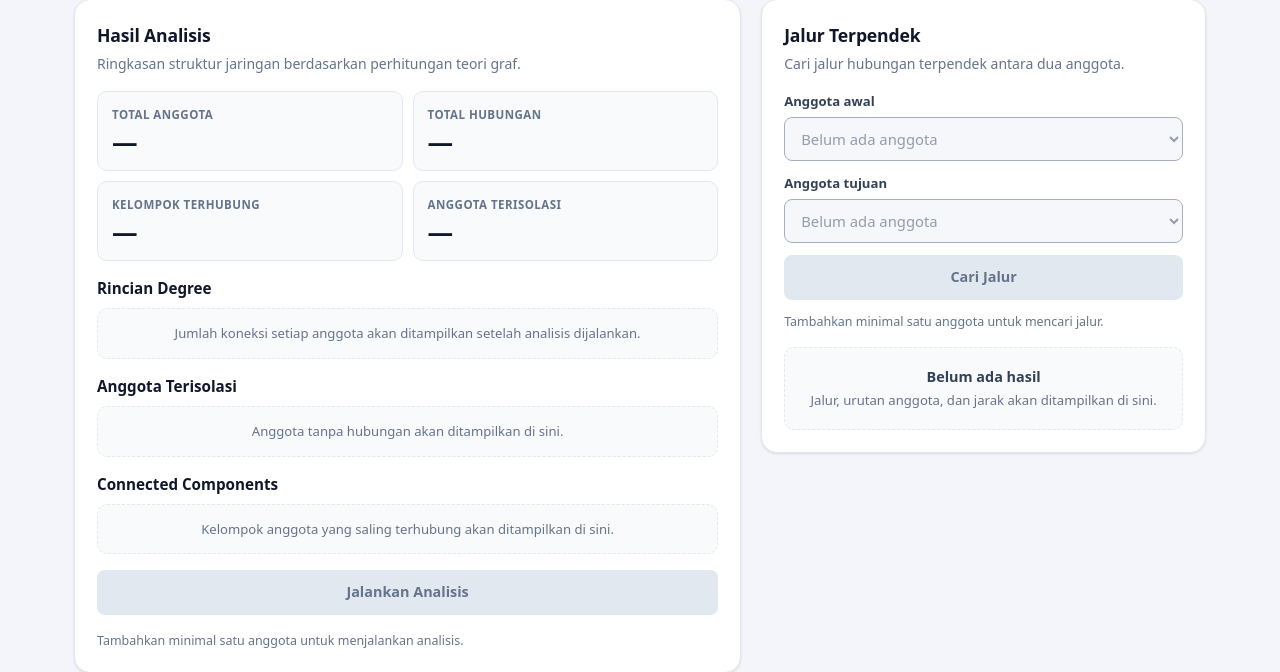
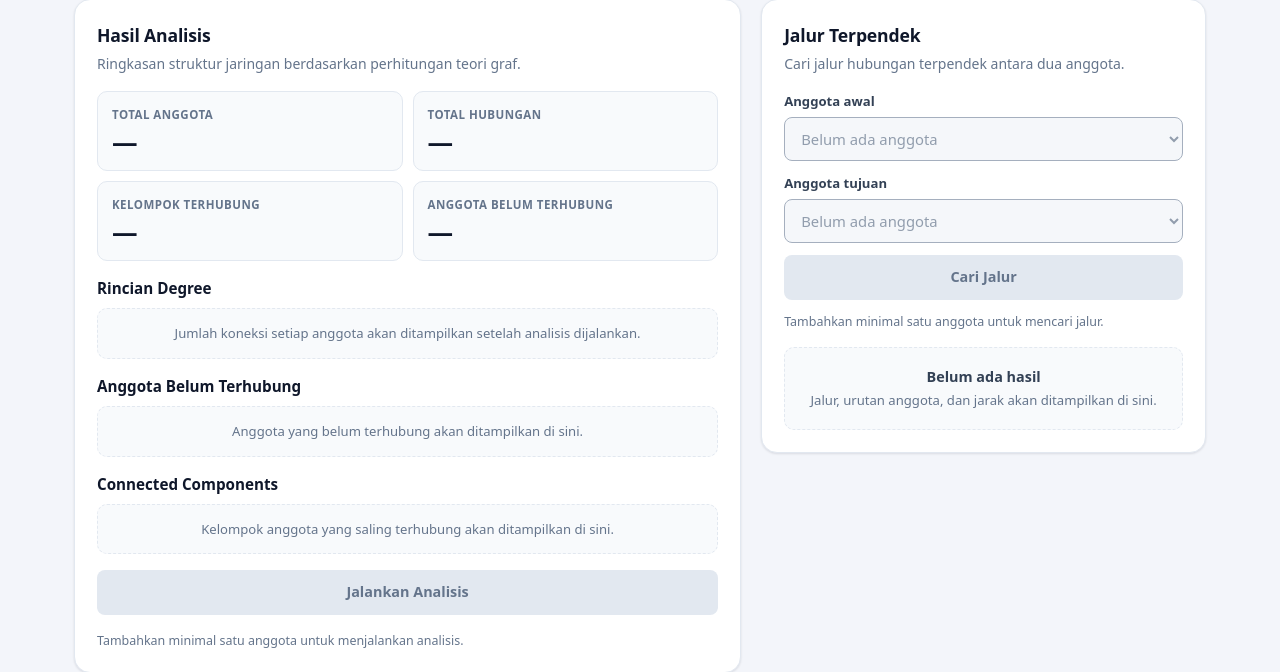
Before and after one commit to Danial2130/community-connectivity-analyzer, a Flask app: page / in a window 1280 px wide. Shown: the part 1170-1842 px from the top of the page. Run offline with Flask 3, Linux system fonts and the light colour scheme.

Commit message:
minor change ui

```diff
--- a/static/js/app.js
+++ b/static/js/app.js
@@ -380,15 +380,11 @@ function renderMembers() {
         const main = document.createElement("div");
         main.className = "entity__main";
 
-        const badge = document.createElement("span");
-        badge.className = "entity__badge";
-        badge.textContent = vertex.id;
-
         const name = document.createElement("span");
         name.className = "entity__name";
         name.textContent = vertex.name;
 
-        main.append(badge, name);
+        main.append(name);
         item.append(main, createDeleteButton(
             "Hapus anggota " + vertex.name,
             () => handleDeleteMember(vertex.id)
@@ -769,7 +765,7 @@ function renderIsolatedMembers(memberIds) {
     if (memberIds.length === 0) {
         renderEmptyState(
             elements.isolatedList,
-            "Tidak ada anggota terisolasi",
+            "Tidak ada anggota yang belum terhubung",
             "Semua anggota memiliki minimal satu hubungan."
         );
         return;
@@ -905,7 +901,7 @@ function resetAnalysisView() {
     renderEmptyState(
         elements.isolatedList,
         null,
-        "Anggota tanpa hubungan akan ditampilkan di sini."
+        "Anggota yang belum terhubung akan ditampilkan di sini."
     );
     renderEmptyState(
         elements.componentList,
--- a/templates/index.html
+++ b/templates/index.html
@@ -159,7 +159,7 @@
                     <dd class="stat__value" id="stat-component-count">&mdash;</dd>
                 </div>
                 <div class="stat">
-                    <dt class="stat__label">Anggota Terisolasi</dt>
+                    <dt class="stat__label">Anggota Belum Terhubung</dt>
                     <dd class="stat__value" id="stat-isolated-count">&mdash;</dd>
                 </div>
             </dl>
@@ -184,10 +184,10 @@
             </div>
 
             <div class="analysis-detail">
-                <h3 class="analysis-detail__title">Anggota Terisolasi</h3>
+                <h3 class="analysis-detail__title">Anggota Belum Terhubung</h3>
                 <div class="empty-state empty-state--compact" id="isolated-list">
                     <p class="empty-state__text">
-                        Anggota tanpa hubungan akan ditampilkan di sini.
+                        Anggota yang belum terhubung akan ditampilkan di sini.
                     </p>
                 </div>
             </div>
```
